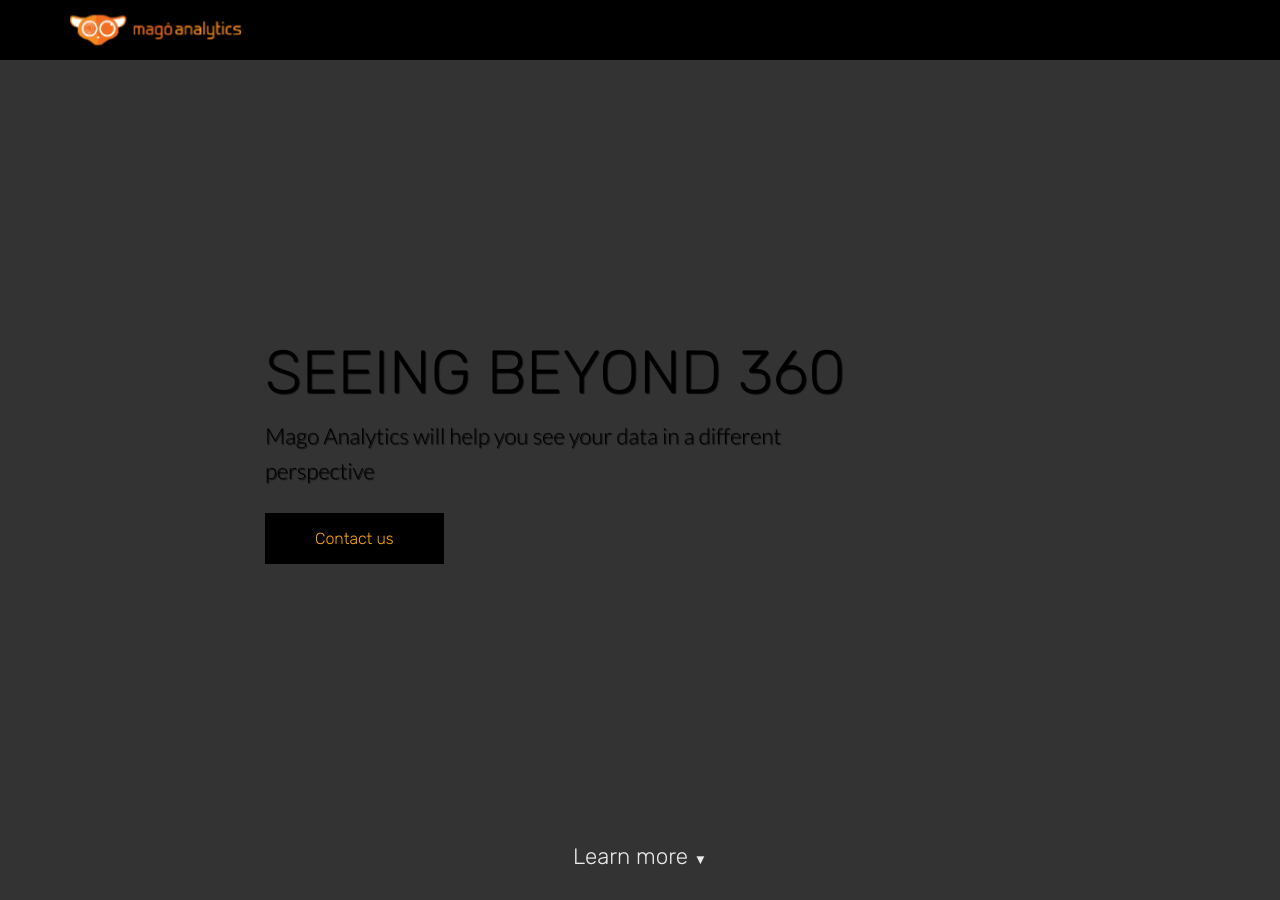
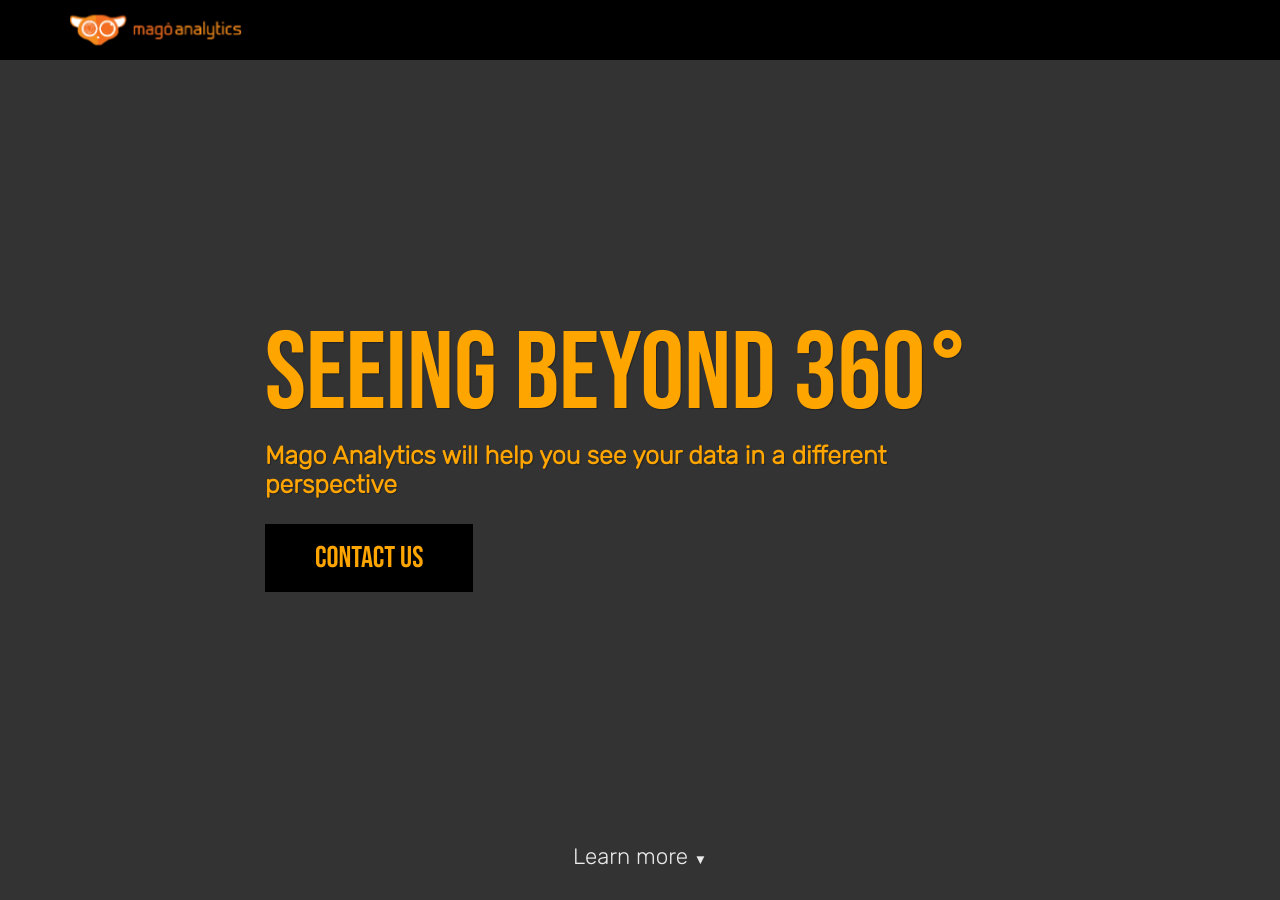
Before and after one commit to CloudCannon/frisco-jekyll-template, a Jekyll site: the page built from index.html, in a window 1280 px wide and 900 px high. Built offline with Jekyll 4.4.1, drawn with Linux system fonts in a browser that asks for light colours; nearby versions of some CDN libraries; some web fonts are replaced; some of the changed text lies outside the part shown.

Commit message:
UI Updates - fonts and buttons

```diff
--- a/_layouts/default.html
+++ b/_layouts/default.html
@@ -13,6 +13,7 @@
 		<link rel="icon" type="image/png" href="{{ site.baseurl }}/images/favicon.ico">
 
 		<link rel="stylesheet" href="https://fonts.googleapis.com/css?family=Lato:300|Rubik:300">
+		<link href="https://fonts.googleapis.com/css?family=Bebas+Neue|Sulphur+Point&display=swap" rel="stylesheet">
 		<link rel="stylesheet" href="{{ site.baseurl }}/css/screen.css">
 
 		{% if jekyll.environment == 'production' and site.google_analytics_key != '' %}
--- a/_sass/landing-page.scss
+++ b/_sass/landing-page.scss
@@ -29,13 +29,31 @@
 	}
 
 	.hero-text-container {
-		width: 600px;
 		color: black;
 		text-align: left;
 
-		h1, h2, p, .button {
-			text-shadow: 1px 1px 1px rgba(0,0,0,.8);
+		h1, h2, p,b, .button {
+			text-shadow: 1px 1px 1px rgba(0,0,0,.3);
 		}
+
+		h1, h2{
+			font-size: 110px;
+			font-weight:20px;
+			font-family: 'Bebas Neue', cursive;
+			color: orange;
+		}
+
+		.button{
+			font-family: 'Bebas Neue', cursive;
+			color: orange;
+			font-size: 30px;
+		}
+
+		p,b{
+			color: orange;
+			font-size: 25px;
+		}
+
 	}
 
 	.hero-text-right {
--- a/index.html
+++ b/index.html
@@ -8,12 +8,12 @@ bottom_image: images/mago_bg.jpg
 <section class="hero" style="background-image: url({% include relative-src.html src=page.image %})">
 	<div class="inner-hero text-container">
 		<div class="hero-text-container">
-			<h1 class="editable">SEEING BEYOND 360</h1>
-			<p class="subtext editable">Mago Analytics will help you see your data in a different perspective</p>
+			<h1 class="editable">SEEING BEYOND 360°</h1>
+			<b class="subtext editable">Mago Analytics will help you see your data in a different perspective</b>
 			<div class="cta button alt"><a href="#end">Contact us</a></div>
 		</div>
 	</div>
-<div class="learn-more"><a href="#end">Learn more <span class="arrow">&#x25BC;</span></a></div>
+<div class="learn-more"><a href="#learn-more">Learn more <span class="arrow">&#x25BC;</span></a></div>
 </section>
 
 <div class="content">
@@ -78,9 +78,9 @@ bottom_image: images/mago_bg.jpg
 	<section id = "end" class="hero" style="background-image: url({% include relative-src.html src=page.bottom_image %})">
 		<div class="inner-hero text-container">
 			<div class="hero-text-container">
-				<h2 class="editable">Start data science in your company today</h2>
-				<p class="subtext editable">Feel free to consult with us your visions for social good</p>
-				<div class="cta button alt"><a href="#">Join Now</a></div>
+				<h2 class="editable">Let us help you with your visions for social good.</h2>
+				<p class="subtext editable">Contact us at: <b>mago.analytics.mnl@gmail.com</b> </p>
+			<!--	<div class="cta button alt"><a href="#">Join Now</a></div> -->
 			</div>
 		</div>
 	</section>
```
